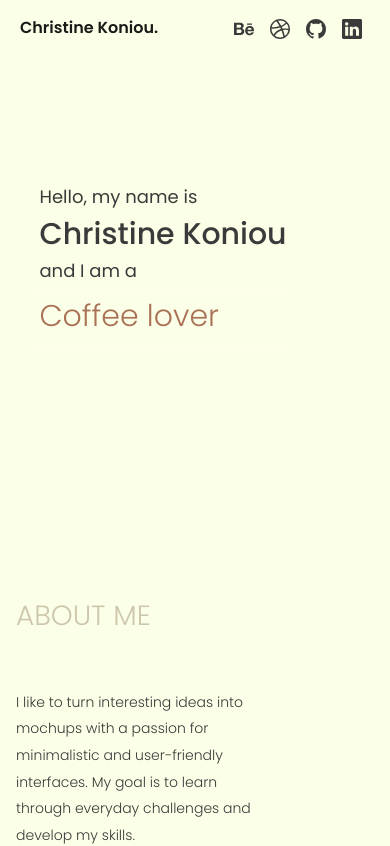
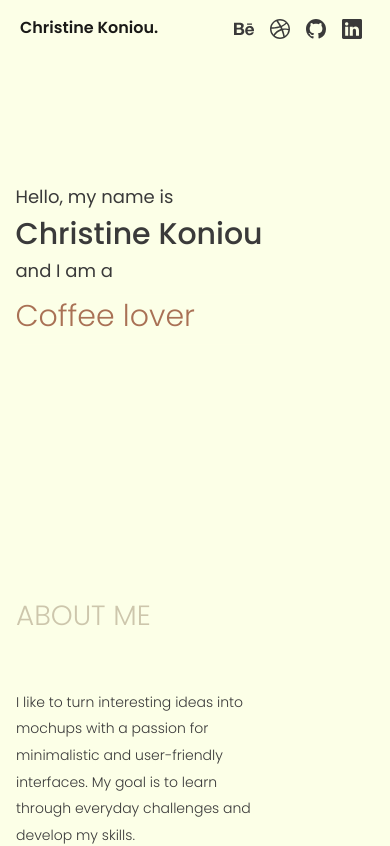
Before and after one commit to christineekn/portfolio, a React (Create React App) app: page / in a window 390 px wide. Shown: the top 846 px of the page. Built offline with nearby package versions, Linux system fonts and the light colour scheme.

Commit message:
fixing hero section - mobile

```diff
--- a/src/components/intro/Intro.css
+++ b/src/components/intro/Intro.css
@@ -124,7 +124,7 @@
         flex-direction: column;
         height: 100%;
         margin-top: 5rem;
-        margin-left: -7rem;
+        margin-left: -10rem;
     }
 
     .i-left-wrapper {
```
